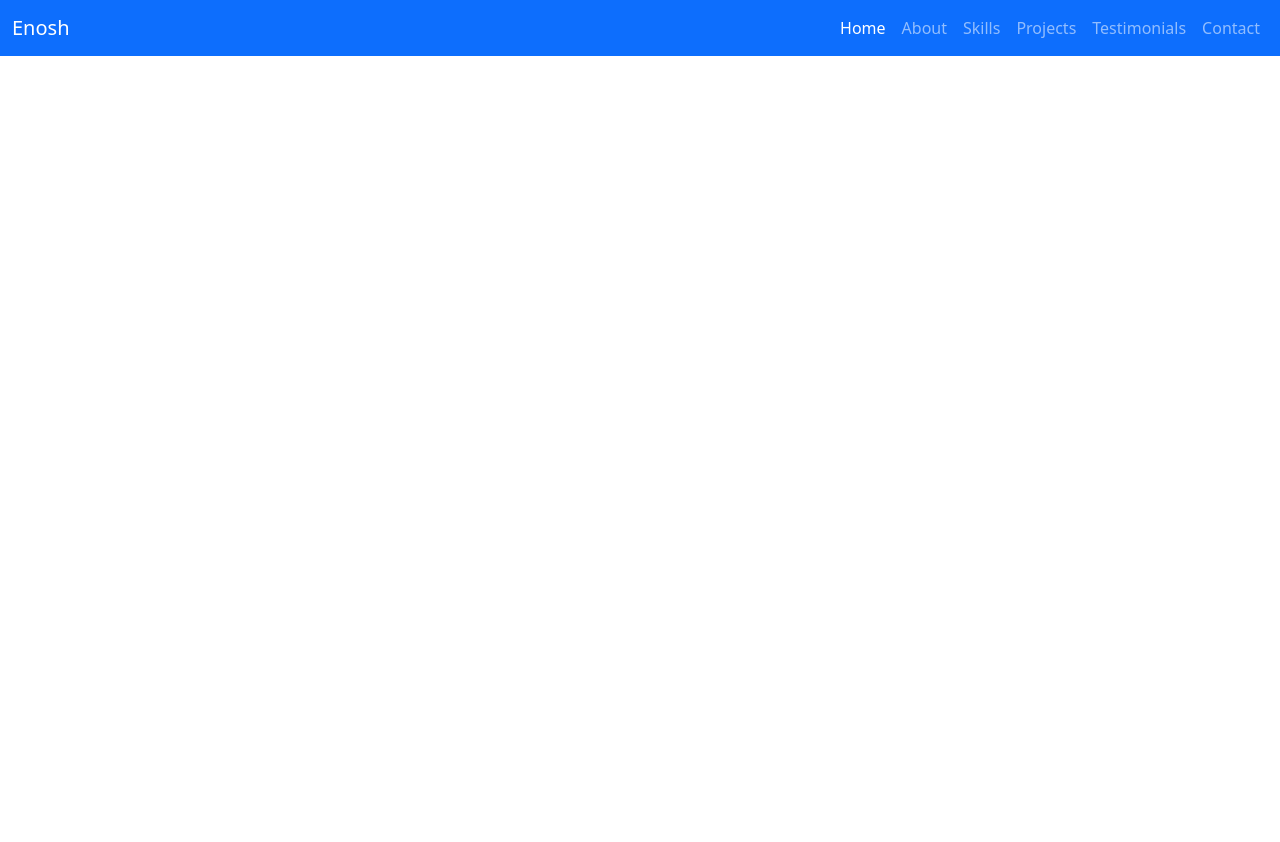
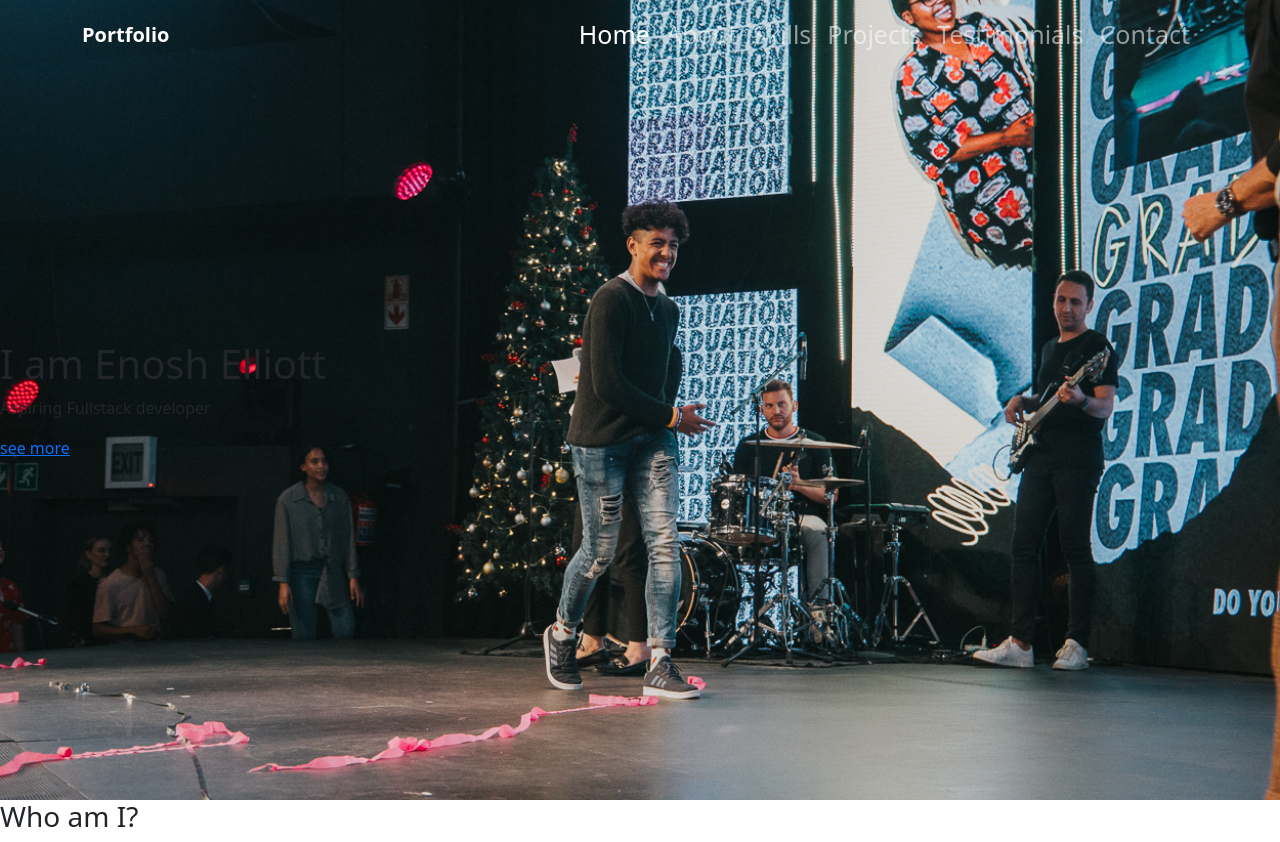
Before and after one commit to Noshieee/My-Portfolio-Finale, a plain HTML site: page index.html in a window 1280 px wide. Before the commit the page ends 800 px from the top, so only its background shows below. Drawn offline with nearby package versions, Linux system fonts and the light colour scheme.

Commit message:
Added and fixed landing page

```diff
--- a/index.html
+++ b/index.html
@@ -3,21 +3,21 @@
 <head>
     <title>Page Title</title>
     <link rel='stylesheet' type='text/css' media='screen' href='main.css'>
-    <link href="https://cdn.jsdelivr.net/npm/bootstrap@5.0.2/dist/css/bootstrap.min.css" rel="stylesheet" integrity="sha384-EVSTQN3/azprG1Anm3QDgpJLIm9Nao0Yz1ztcQTwFspd3yD65VohhpuuCOmLASjC" crossorigin="anonymous">
+    <link rel="stylesheet" href="./bootstrap.min.css">
+    <!-- <link href="https://cdn.jsdelivr.net/npm/bootstrap@5.0.2/dist/css/bootstrap.min.css" rel="stylesheet" integrity="sha384-EVSTQN3/azprG1Anm3QDgpJLIm9Nao0Yz1ztcQTwFspd3yD65VohhpuuCOmLASjC" crossorigin="anonymous"> -->
     <link rel="stylesheet" href="https://cdn.jsdelivr.net/npm/bootstrap-icons@1.6.1/font/bootstrap-icons.css">
 </head>
 <body>
      <!-- navbar -->
- <nav class="navbar fixed-top navbar-expand-lg navbar-dark bg-primary">
-    <div class="container-fluid">
-      <a class="navbar-brand">Enosh</a>
+ <nav class="navbar fixed-top navbar-expand-lg navbar-dark bg-transparent">
+    <div class="container">
+      <a class="navbar-brand fw-bold" href="#">Portfolio</a>
       <button class="navbar-toggler" type="button" data-bs-toggle="collapse" data-bs-target="#navbarNavDropdown" aria-controls="navbarNavDropdown" aria-expanded="false" aria-label="Toggle navigation">
         <span class="navbar-toggler-icon"></span>
       </button>
       <div class="collapse navbar-collapse" id="navbarNavDropdown">
-        <ul class="navbar-nav">
-            <li class="nav-item">
-            <a class="nav-link active" aria-current="page" href="#intro">Home</a></li>
+        <ul class="navbar-nav ms-auto">
+            <li class="nav-item"><a class="nav-link active" aria-current="page" href="#intro">Home</a></li>
             <li class="nav-item"><a class="nav-link" href="#about">About</a></li>
             <li class="nav-item"><a class="nav-link" href="#skills">Skills</a></li>
             <li class="nav-item"><a class="nav-link" href="#projects">Projects</a></li>
@@ -27,5 +27,24 @@
       </div>
     </div>
  </nav>
+
+ <!-- Home/intro page -->
+
+ <section id="intro">
+   <div class="intro-container">
+     <div class="heading-paragraph">
+        <h1>I am Enosh Elliott</h1>
+        <p>Aspiring Fullstack developer</p>
+        <a href="#about" type="button" class="cta">see more</a>
+     </div>
+  </div>
+ </section>
+
+ <!-- About section -->
+
+ <section id="about">
+<h3>Who am I?</h3>
+ </section>
+ <script src="./bootstrap.bundle.min.js"></script>
 </body>
 </html>
--- a/main.css
+++ b/main.css
@@ -1,4 +1,29 @@
-.navbar-collapse{
+*{
+    padding: 0px;
+    margin: 0px;
+    box-sizing: border-box;
+}
+/* .navbar-collapse{
     display: flex;
     justify-content: flex-end;
+} */
+#intro{
+    background-image: url(./pics/stage-bg.jpg);
+    background-size: cover;
+    background-repeat: no-repeat;
+    background-position: bottom center;
+    object-fit: cover;
+    display: flex;
+    align-items: center;
+    width: 100%;
+    height: 100vh;
 }
+
+.navbar-nav{
+    font-size: 25px;
+}
+
+.intro-container{
+    align-items: center;
+    justify-items: center;
+}
```
Also changed, not shown: bootstrap.bundle.min.js (added), bootstrap.min.css (added), pics/closeup-bg.jpg (added), pics/pose-bg.jpg (added), pics/rooftop-bg.jpg (added), pics/stage-bg.jpg (added), pics/sunset-sea-bg.jpg (added), 1 other file.
